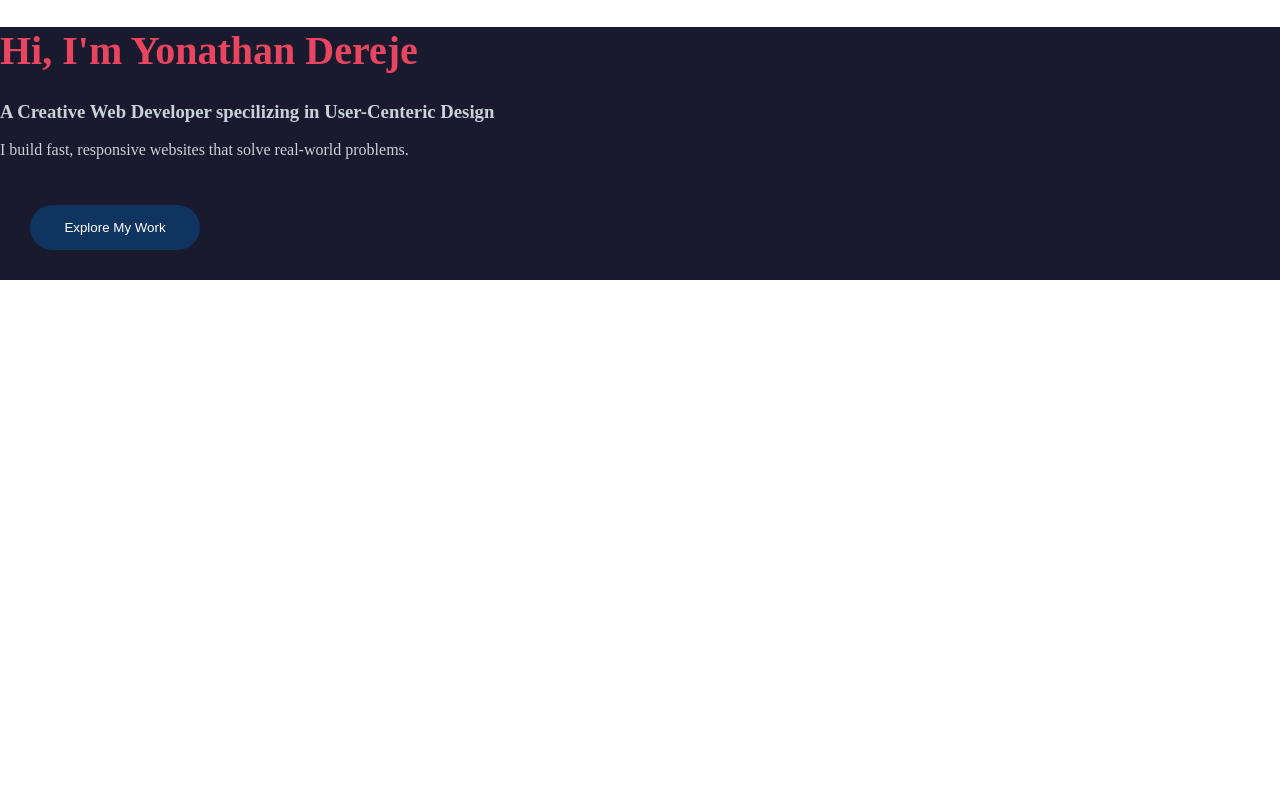
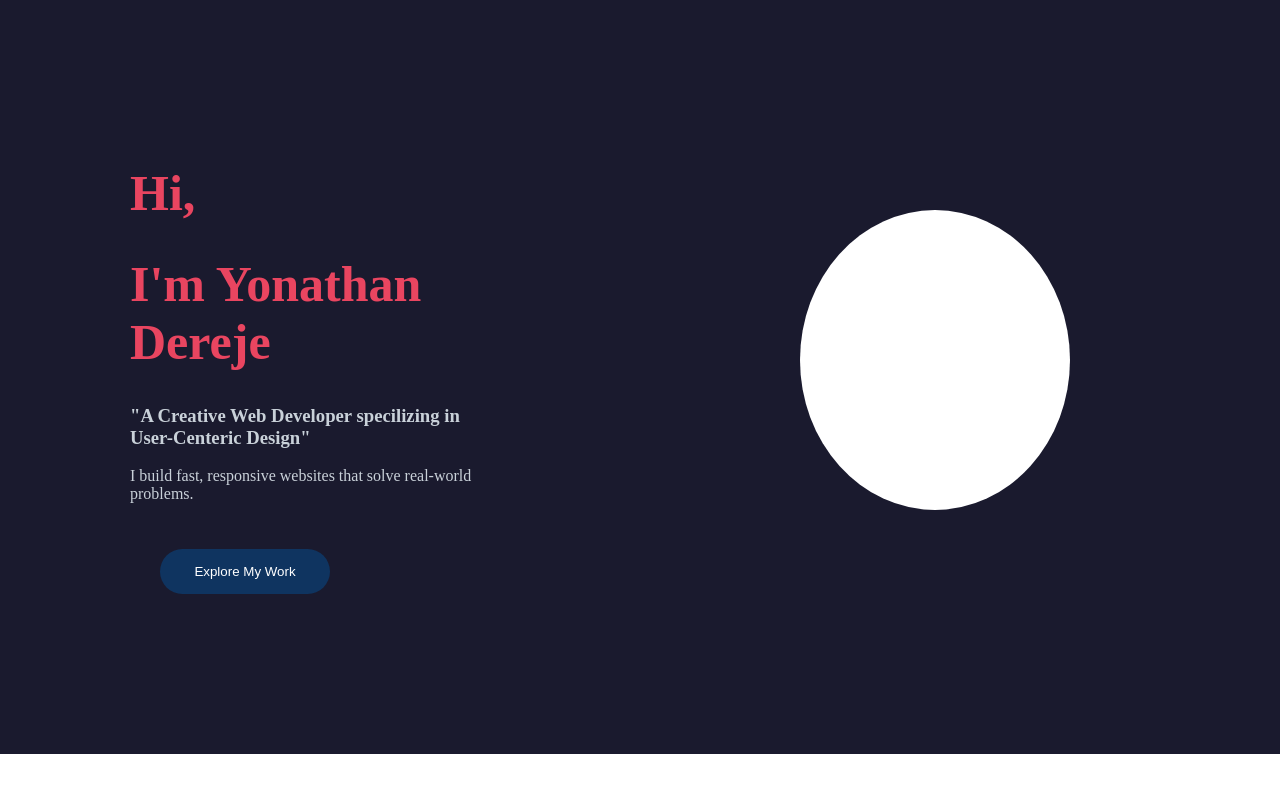
Before and after one commit to yonathan21/Personal-Profile, a plain HTML site: page index.html in a window 1280 px wide. Drawn offline with Linux system fonts and the light colour scheme.

Commit message:
photosize

```diff
--- a/index.html
+++ b/index.html
@@ -8,10 +8,17 @@
 </head>
 <body>
   <div class="home-page">
-    <h1 class="name">Hi, I'm Yonathan Dereje</h1>
-    <h3 class="name-1">A Creative Web Developer specilizing in User-Centeric Design</h3>
-    <p class="name-para">I build fast, responsive websites that solve real-world problems.</p>
-    <button class="button">Explore My Work</button>
+    <div class="heading">
+      <h1 class="name">Hi, <h1>I'm Yonathan Dereje</h1></h1>
+      <h3 class="name-1">"A Creative Web Developer specilizing in User-Centeric Design"</h3>
+      <p class="name-para">I build fast, responsive websites that solve real-world problems.</p>
+      <button class="button">Explore My Work</button>
+    </div>
+    <div class="photo">
+      <span class="circle">
+        <img
+      </span>
+    </div>
   </div>
 
 </body>
--- a/style.css
+++ b/style.css
@@ -4,17 +4,21 @@ body {
 }
 
 .home-page{
+  padding: 130px;
   background-color: #1A1A2E ;
   font-family: 'Jonova';
+  display: flex;
+  flex-direction: row;
 }
 
 .home-page h1{
   color: #E94560;
-  font-size: 40px;
+  font-size: 50px;
 }
 
 .home-page,.name-1, .name-para{
   color:  #C9D1D9 ;
+
 }
 
 .button{
@@ -32,3 +36,17 @@ body {
 .button:hover{
   background-color:  #E94560;
 }
+
+.photo{
+  margin: 80px;
+  margin-left: 310px;
+  padding: 100px;
+
+}
+
+.photo, .circle{
+  width: 100px;
+  height: 100px;
+  border-radius: 50%;
+  background-color: #ffffff;
+}
```
